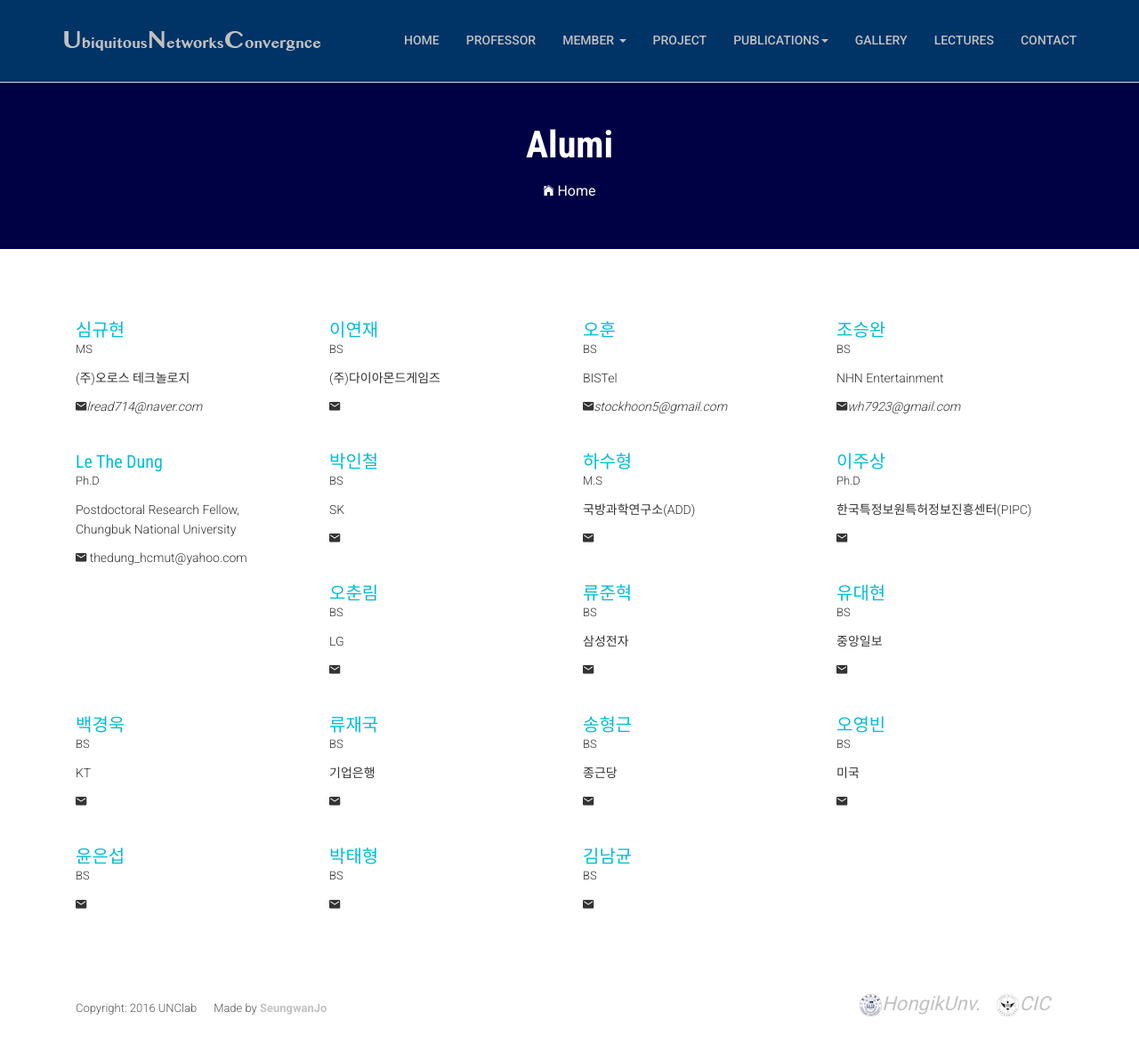
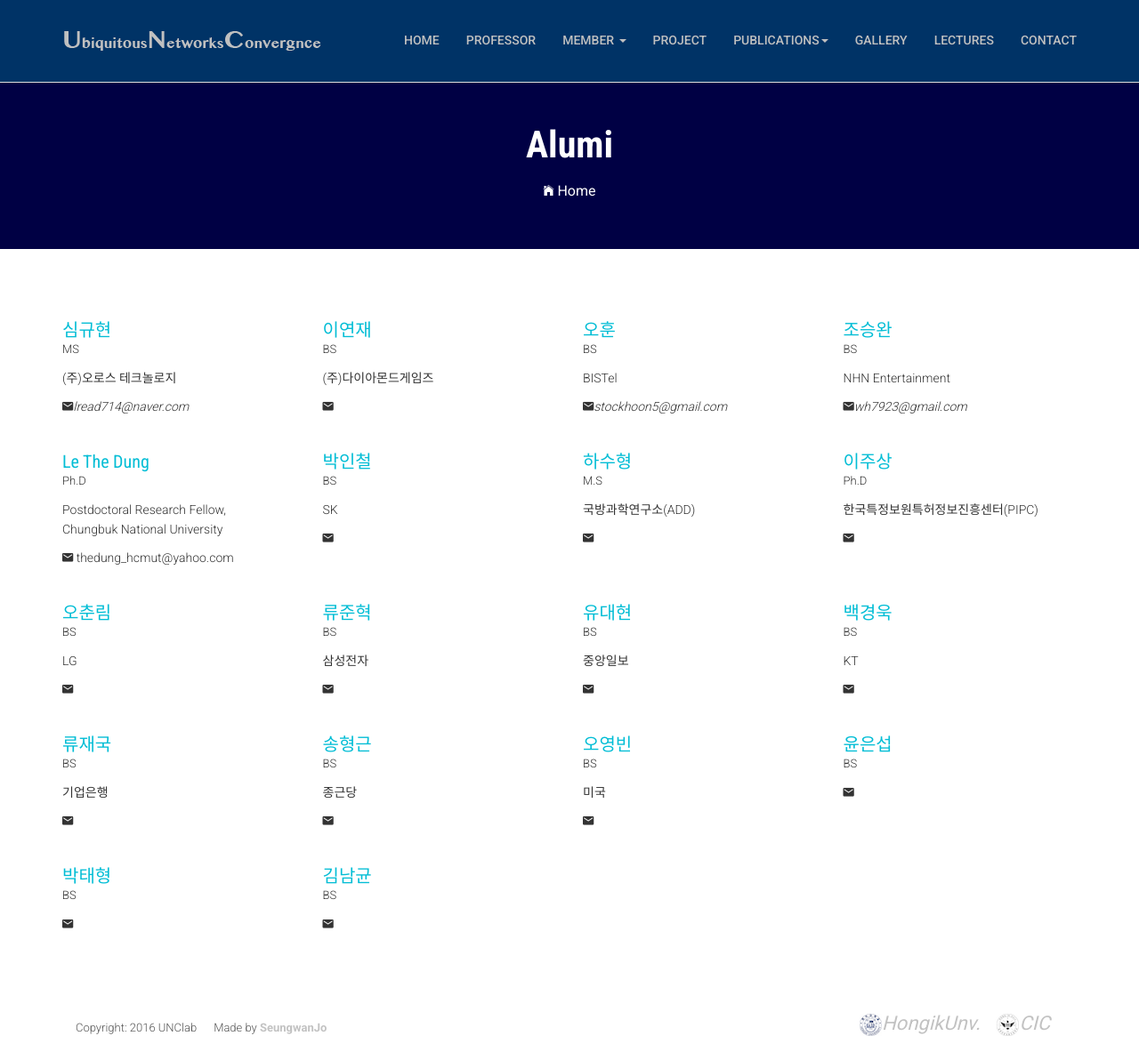
Before and after one commit to jaejin1/UNClabhomepage, a PHP site: page /alumi.php in a window 1280 px wide. Shown: the whole page at 89% size. Before the commit the page ends 1143 px from the top, so only its background shows below. Run offline with PHP 8.4, Linux system fonts and the light colour scheme; some libraries are stand-ins or nearby versions; some web fonts are replaced.

Commit message:
줄 수정

```diff
--- a/alumi.php
+++ b/alumi.php
@@ -97,7 +97,7 @@ Header Section Start
 ================================================== -->
 <section id="team">
     <div class="container">
-
+        <div class="row">
             <div class="col-md-3">
                 <div class="team-member  " >
                     <h3 class="team_name">심규현</h3>
@@ -141,6 +141,10 @@ Header Section Start
                     </p>
                 </div>
             </div>
+
+        </div>
+        <div class="row">
+
             <div class="col-md-3">
                 <div class="team-member  "  >
                     <div class="team-member  " >
@@ -183,6 +187,10 @@ Header Section Start
                     </p>
                 </div>
             </div>
+
+        </div>
+        <div class="row">
+
             <div class="col-md-3">
                 <div class="team-member  "  >
                     <h3 class="team_name">오춘림</h3>
@@ -226,6 +234,10 @@ Header Section Start
                     </p>
                 </div>
             </div>
+
+        </div>
+        <div class="row">
+
             <div class="col-md-3">
                 <div class="team-member  "  >
                     <h3 class="team_name">류재국</h3>
@@ -270,6 +282,10 @@ Header Section Start
                     </p>
                 </div>
             </div>
+
+        </div>
+        <div class="row">
+
             <div class="col-md-3">
                 <div class="team-member  "  >
                     <h3 class="team_name">박태형</h3>
@@ -292,7 +308,7 @@ Header Section Start
                     </p>
                 </div>
             </div>
-
+        </div>
     </div>
 </section>
 
```
